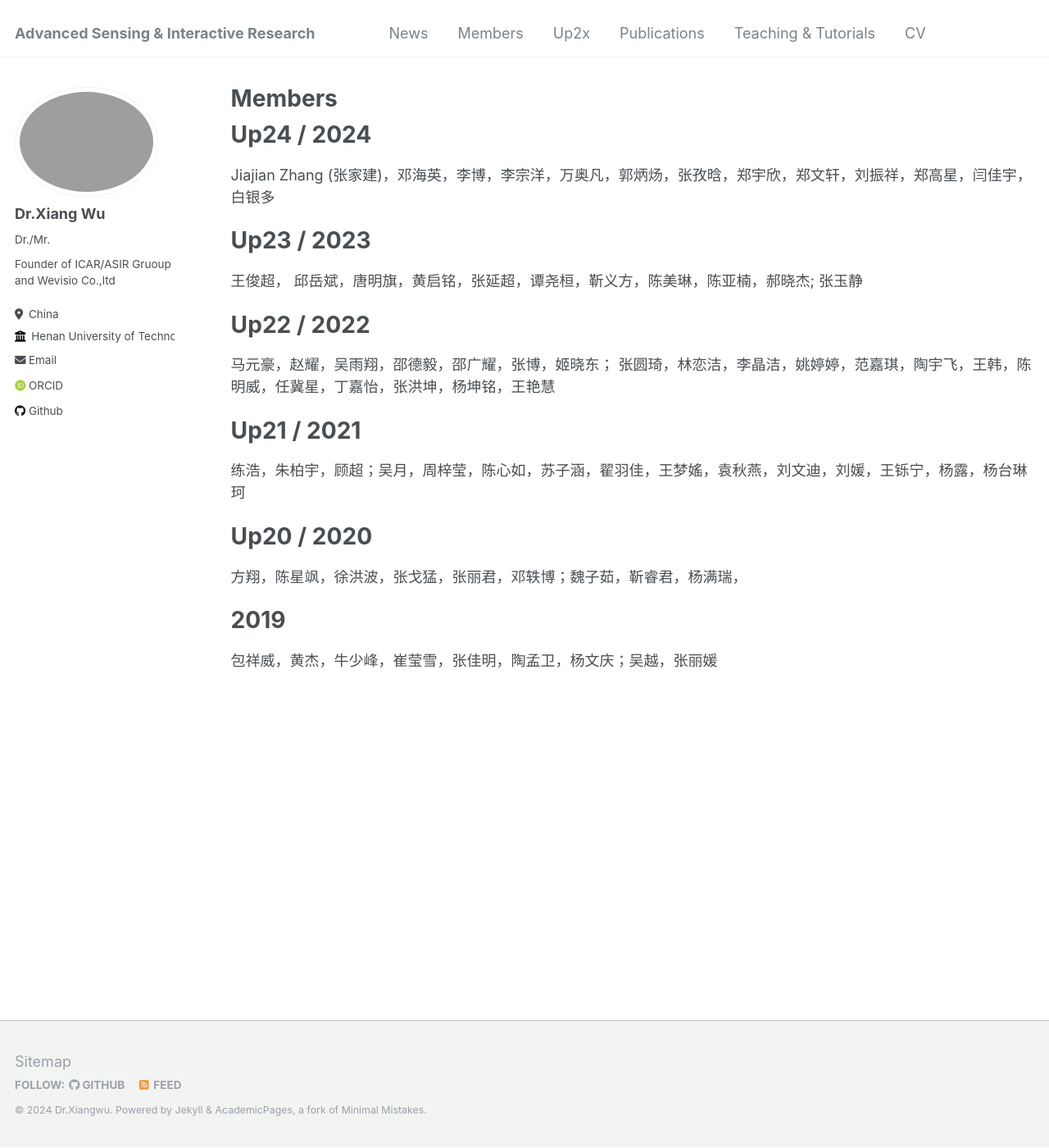
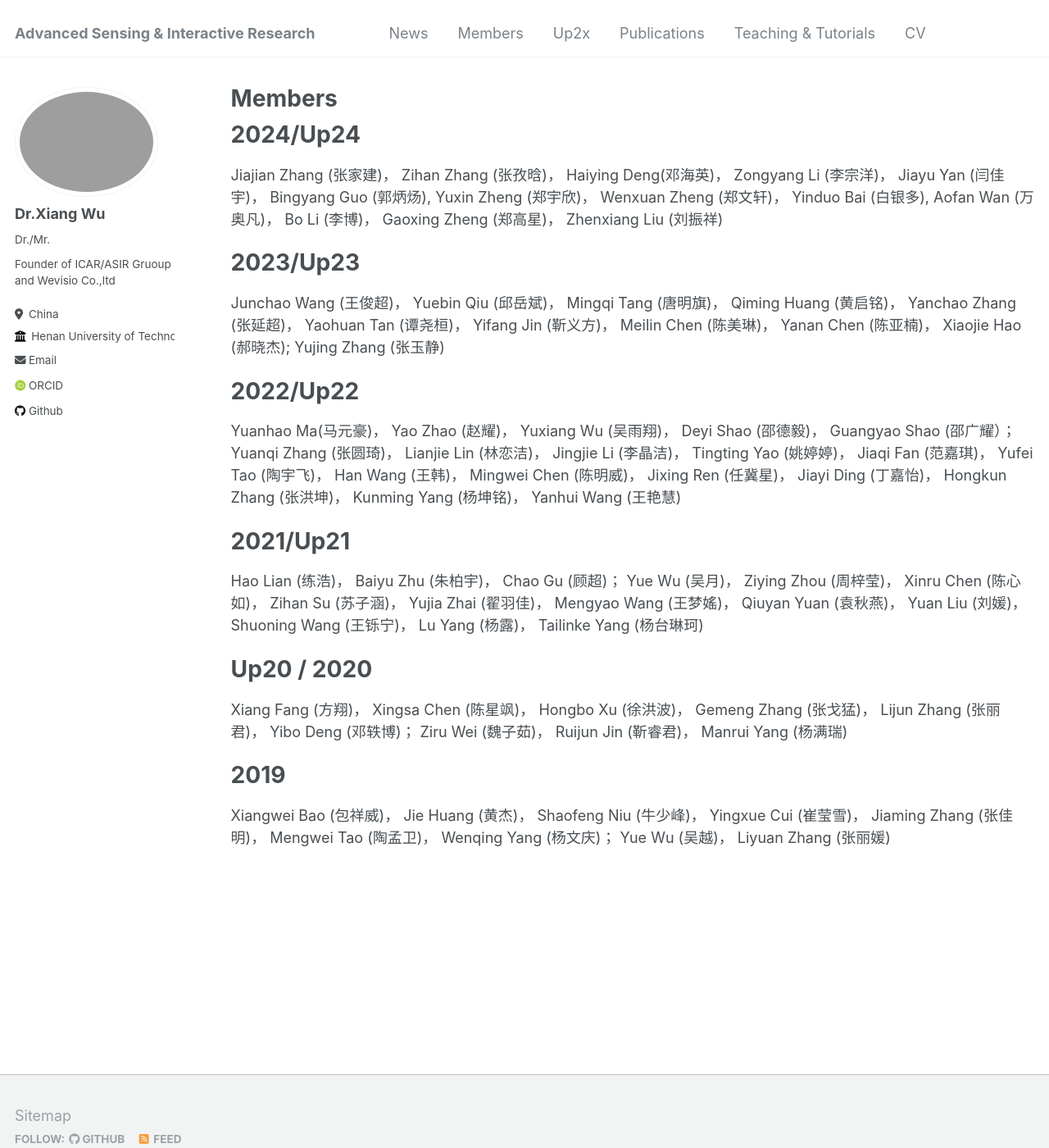
Before and after one commit to xiangwu/xiangwu.github.io, a Jekyll site: the page built from _pages/members.md, in a window 1280 px wide and 1400 px high. Shown: the whole window at 82% size. Built offline with Jekyll 4.4.1, drawn with Linux system fonts in a browser that asks for light colours; some web fonts are replaced.

Commit message:
update members

```diff
--- a/_pages/members.md
+++ b/_pages/members.md
@@ -7,27 +7,94 @@ author_profile: true
 #  - /resume
 ---
 
-Up24 / 2024
+2024/Up24
 ======
-Jiajian Zhang (张家建)，邓海英，李博，李宗洋，万奥凡，郭炳炀，张孜晗，郑宇欣，郑文轩，刘振祥，郑高星，闫佳宇，白银多
+Jiajian Zhang (张家建)，
+Zihan Zhang (张孜晗)，
+Haiying Deng(邓海英)，
+Zongyang Li (李宗洋)，
+Jiayu Yan (闫佳宇)，
+Bingyang Guo (郭炳炀),
+Yuxin Zheng (郑宇欣)，
+Wenxuan Zheng (郑文轩)，
+Yinduo Bai (白银多),
+Aofan Wan (万奥凡)，
+Bo Li (李博)，
+Gaoxing Zheng (郑高星)，
+Zhenxiang Liu (刘振祥)
 
-Up23 / 2023
+2023/Up23
 ======
-王俊超， 邱岳斌，唐明旗，黄启铭，张延超，谭尧桓，靳义方，陈美琳，陈亚楠，郝晓杰; 张玉静
+Junchao Wang (王俊超)，
+Yuebin Qiu (邱岳斌)，
+Mingqi Tang (唐明旗)，
+Qiming Huang (黄启铭)，
+Yanchao Zhang (张延超)，
+Yaohuan Tan (谭尧桓)，
+Yifang Jin (靳义方)，
+Meilin Chen (陈美琳)，
+Yanan Chen (陈亚楠)，
+Xiaojie Hao (郝晓杰);
+Yujing Zhang (张玉静)
 
-Up22 / 2022
+2022/Up22
 ======
-马元豪，赵耀，吴雨‍翔，邵德毅，邵广耀，张博，姬晓东；
-张圆琦，林恋洁，李晶洁，姚婷婷，范嘉琪，陶宇飞，王韩，陈明威，任冀星，丁嘉怡，张洪坤，杨坤铭，王艳慧
+Yuanhao Ma(马元豪)，
+Yao Zhao (赵耀)，
+Yuxiang Wu (吴雨‍翔)，
+Deyi Shao (邵德毅)，
+Guangyao Shao (邵广耀）；
+Yuanqi Zhang (张圆琦)，
+Lianjie Lin (林恋洁)，
+Jingjie Li (李晶洁)，
+Tingting Yao (姚婷婷)，
+Jiaqi Fan (范嘉琪)，
+Yufei Tao (陶宇飞)，
+Han Wang (王韩)，
+Mingwei Chen (陈明威)，
+Jixing Ren (任冀星)，
+Jiayi Ding (丁嘉怡)，
+Hongkun Zhang (张洪坤)，
+Kunming Yang (杨坤铭)，
+Yanhui Wang (王艳慧)
 
-Up21 / 2021
+2021/Up21
 ======
-练浩，朱柏宇，顾超；吴月，周梓莹，陈心如，苏子涵，翟羽佳，王梦媱，袁秋燕，刘文迪，刘媛，王铄宁，杨露，杨台琳珂
+Hao Lian (练浩)，
+Baiyu Zhu (朱柏宇)，
+Chao Gu (顾超)；
+Yue Wu (吴月)，
+Ziying Zhou (周梓莹)，
+Xinru Chen (陈心如)，
+Zihan Su (苏子涵)，
+Yujia Zhai (翟羽佳)，
+Mengyao Wang (王梦媱)，
+Qiuyan Yuan (袁秋燕)，
+Yuan Liu (刘媛)，
+Shuoning Wang (王铄宁)，
+Lu Yang (杨露)，
+Tailinke Yang (杨台琳珂)
 
 Up20 / 2020
 ======
-方翔，陈星飒，徐洪波，张戈猛，张丽君，邓轶博；魏子茹，靳睿君，杨满瑞，
+Xiang Fang (方翔)，
+Xingsa Chen (陈星飒)，
+Hongbo Xu (徐洪波)，
+Gemeng Zhang (张戈猛)，
+Lijun Zhang (张丽君)，
+Yibo Deng (邓轶博)；
+Ziru Wei (魏子茹)，
+Ruijun Jin (靳睿君)，
+Manrui Yang (杨满瑞)
 
 2019
 ======
-包祥威，黄杰，牛少峰，崔莹雪，张佳明，陶孟卫，杨文庆；吴越，张丽媛
+Xiangwei Bao (包祥威)，
+Jie Huang (黄杰)，
+Shaofeng Niu (牛少峰)，
+Yingxue Cui (崔莹雪)，
+Jiaming Zhang (张佳明)，
+Mengwei Tao (陶孟卫)，
+Wenqing Yang (杨文庆)；
+Yue Wu (吴越)，
+Liyuan Zhang (张丽媛)
```
Also changed, not shown: _pages/about.md (+3 -0 lines).
